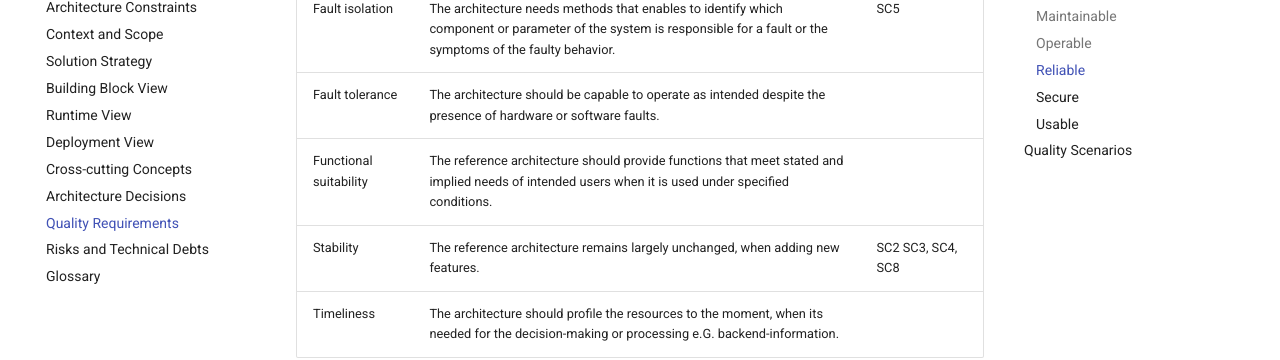
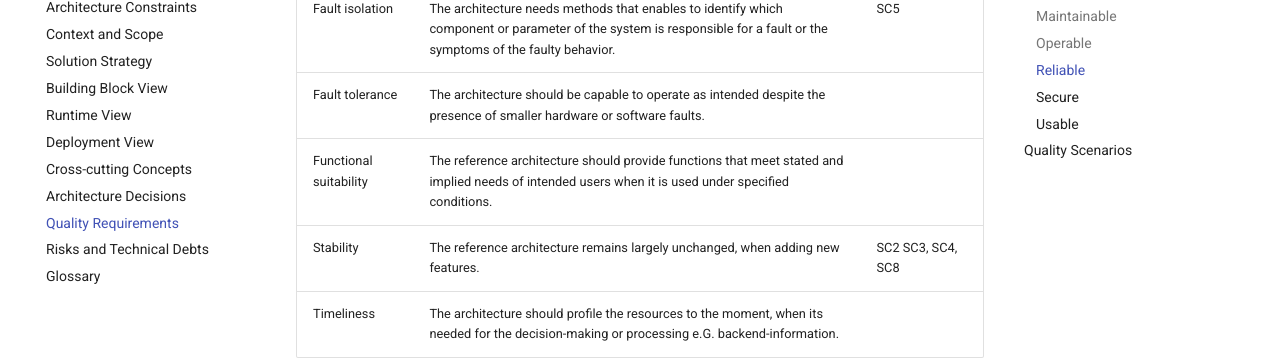
Before and after one commit to FullStaQD/architecture, an MkDocs documentation site: the page built from docs/10_quality_requirements.md, in a window 1280 px wide and 900 px high, scrolled down 3628 px. Shown: the part 173-533 px from the top of the window. Built offline with MkDocs 1.6.1 and Material for MkDocs 9.7.7, drawn with Linux system fonts in a browser that asks for light colours.

Commit message:
Update 10_quality_requirements.md
Signed-off-by: RinorKIT <tc4656@kit.edu>

```diff
--- a/docs/10_quality_requirements.md
+++ b/docs/10_quality_requirements.md
@@ -71,7 +71,7 @@
 | Data Integrity  | The architecture must ensure that the used data remains unaltered and consistent from creation to deletion, maintaining its original state unless specifically modified through authorized processes. | SC7 |
 | Durability | The reference architecture has to remain useful and meet user needs over a long period, particularly in the face of changing business requirements and technological advancements.  | SC2, SC3, SC4, SC5, SC8 |
 | Fault isolation  | The architecture needs methods that enables to identify which component or parameter of the system is responsible for a fault or the symptoms of the faulty behavior.  | SC5 |
-| Fault tolerance  | The architecture should be capable to operate as intended despite the presence of hardware or software faults. | |
+| Fault tolerance  | The architecture should be capable to operate as intended despite the presence of smaller hardware or software faults. | |
 | Functional suitability  | The reference architecture should provide functions that meet stated and implied needs of intended users when it is used under specified conditions. | |
 | Stability  |  The reference architecture remains largely unchanged, when adding new features. | SC2 SC3, SC4, SC8  |
 | Timeliness | The architecture should profile the resources to the moment, when its needed for the decision-making or processing e.G. backend-information.| |
```
